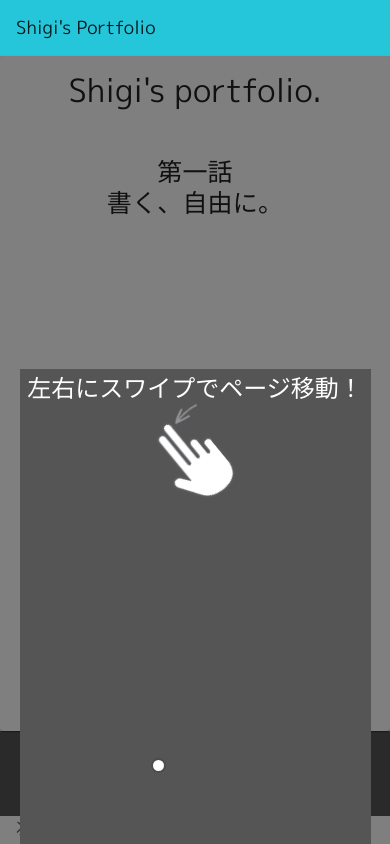
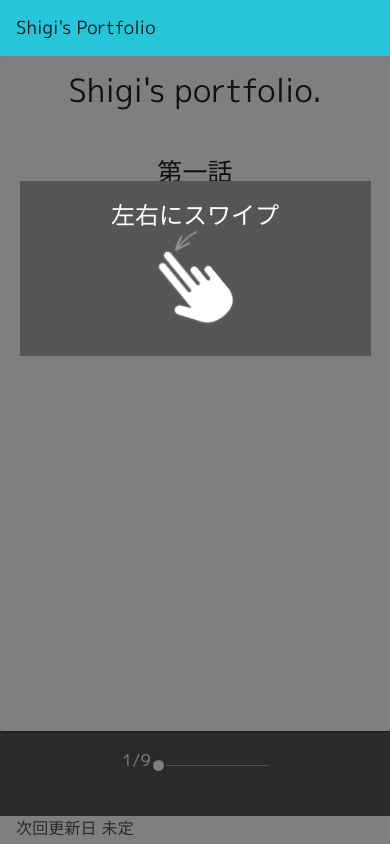
Before and after one commit to Shigi-p/shigi_portfolio, a React (Create React App) app in the folder portfolio/: page / in a window 390 px wide. Shown: the top 844 px of the page. Built offline with nearby package versions, Linux system fonts and the light colour scheme.

Commit message:
fix tutorial in mobile

```diff
--- a/portfolio/src/App.js
+++ b/portfolio/src/App.js
@@ -126,7 +126,7 @@ class App extends React.Component{
           {this.state.showTutorial ?
             <div className="TutorialWrapper" onClick={() => this.closeTutorial()}>
               <div className="Tutorial">
-                <p>左右にスワイプでページ移動！</p>
+                <p>左右にスワイプ</p>
                 <p><img src={Finger} alt="ゆび" className="Swipe"/></p>
               </div>
             </div>
--- a/portfolio/src/App.scss
+++ b/portfolio/src/App.scss
@@ -129,7 +129,7 @@ $main: #4dd0e1;
       position: absolute;
       top: 64px;
       width: 50vw;
-      z-index: 100;
+      z-index: 98;
     }
 
     .NextpageButton {
@@ -196,17 +196,21 @@ $main: #4dd0e1;
       height: 100%;
       position: absolute;
       width: 100%;
+      z-index: 99;
 
       .Tutorial {
         background-color: #555;
+        box-sizing: border-box;
         color: #fff;
         display: block;
-        height: 50%;
+        height: auto;
         left: 5%;
+        padding: 15px;
         position: absolute;
         text-align: center;
-        top: 25%;
+        top: 10%;
         width: 90%;
+        z-index: 100;
 
         p {
           font-size: 1.5rem;
```
